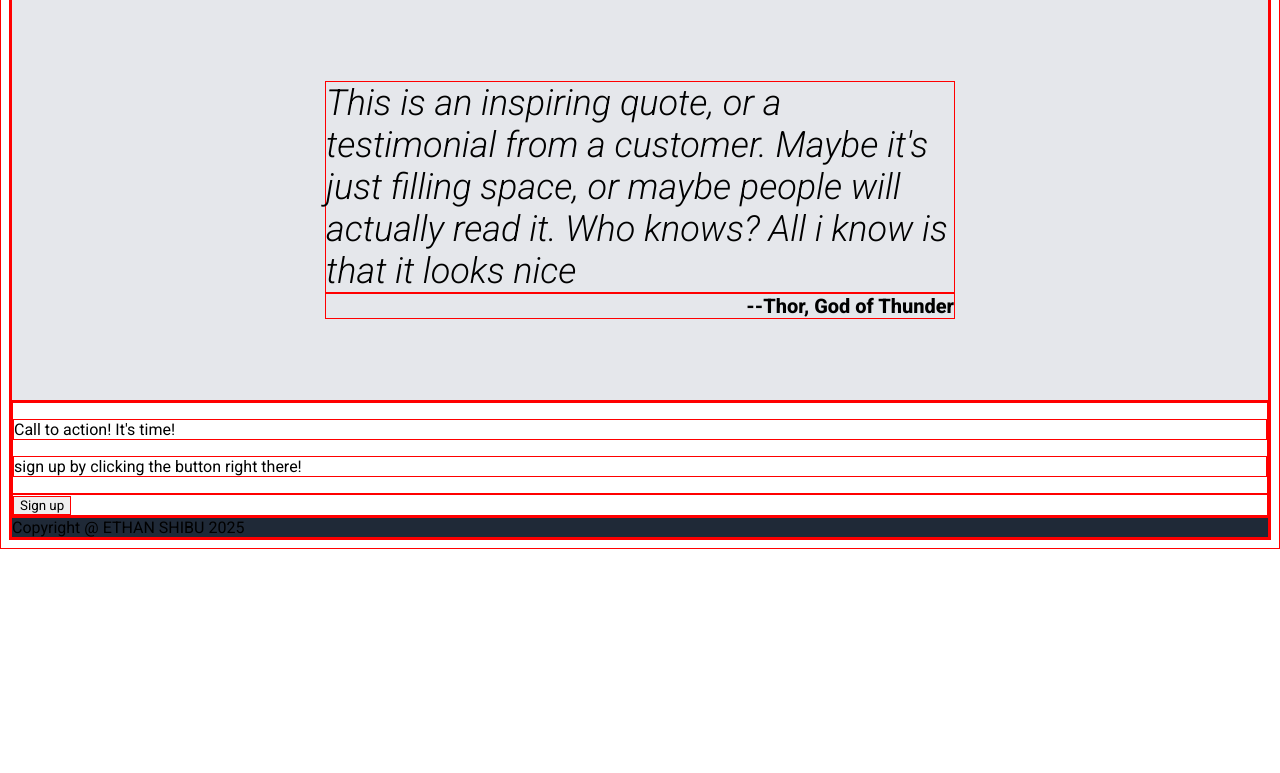
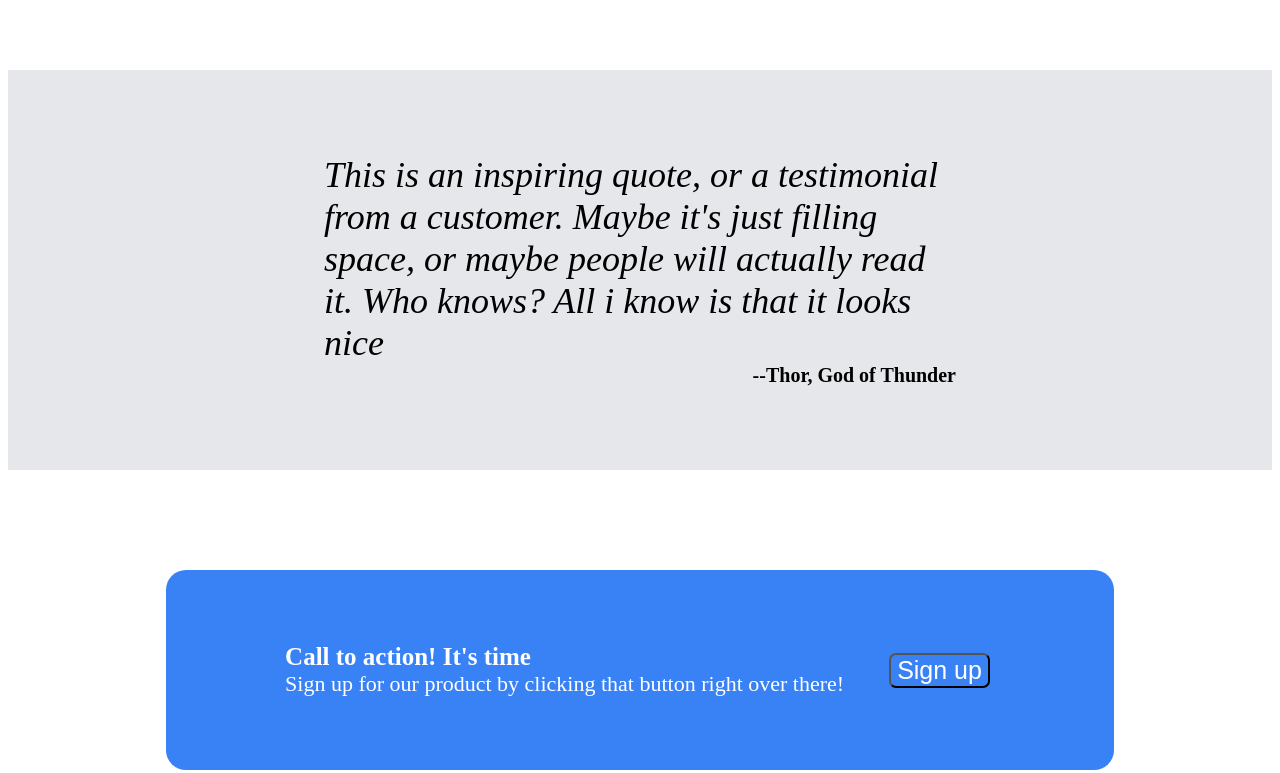
Before and after one commit to Ethanshibu/Landing-Page, a plain HTML site: page index.html in a window 1280 px wide. Shown: the part 518-1291 px from the top of the page. Before the commit the page ends 1067 px from the top, so only its background shows below. Drawn offline with Linux system fonts and the light colour scheme.

Commit message:
[fix] border display issue for 4 images [new] modify call sign

```diff
--- a/index.html
+++ b/index.html
@@ -85,13 +85,17 @@
 
 
 
-    <div class="callcard">
-        <div class="text">
-            <p class="call">Call to action! It's time!</p>
-            <p class="sub">sign up by clicking the button right there!</p>
+    <div class="callcard-bg">
+        <div class="callcard">
+            <div class="setup">
+            <div class="call">
+                <div class="calltext"> Call to action! It's time</div>
+                <div class="subtext">Sign up for our product by clicking that button right over there!</div>
+            </div>
+            <div class="signup">
+                <button>Sign up</button>
+            </div>
         </div>
-        <div class="signup">
-            <button>Sign up</button>
         </div>
     </div>
 
--- a/style.css
+++ b/style.css
@@ -1,7 +1,5 @@
-*{
-    border: 1px solid red;
-    font-family: "Roboto";
-}
+
+
 
 .header,
 .hero,
@@ -50,13 +48,15 @@ ul {
     display: flex;
     justify-content: center;
     gap: 80px;
+    padding-bottom: 100px;
 }
-.image {
+
+.imboxes .image {
+    border: 3px solid #3882f6;
     border-radius: 20px;
-    border-color: blue;
-    border-width: 3px;
     overflow: hidden;
 }
+
 .textwb {
     width: 200px;
     text-align: center;
@@ -90,3 +90,60 @@ ul {
     font-weight: 800;
     font-size: 20px;
 }
+
+
+.callcard-bg {
+    height: 400px;
+    display: flex;
+    justify-content: center;
+    align-items: center;
+
+}
+
+.callcard {
+    height: 200px;
+    display: flex;
+    width: 75%;
+    background-color: #3882f6;
+    justify-content: center;
+    align-items: center;
+    border-radius: 20px;
+}
+
+.call .calltext {
+    font-size: 25px;
+    color: white;
+    font-weight: 900;
+}
+
+.call .subtext {
+    font-size: 22px;
+    color: white;
+    font-weight: 400;
+}
+
+.signup {
+    display: flex;
+    border: white;
+    justify-content: right;
+    align-items: center;
+    padding-left: 10px;
+    padding-right: 1px;
+    padding: 5px;
+}
+
+button {
+    color: white;
+    border-width: 2px;
+    background-color: #3882f6;
+    font-size: 25px;
+    border-radius: 7px;
+
+}
+
+.callcard .setup {
+    display: flex;
+    justify-content: space-between;
+    gap: 40px;
+
+}
```
